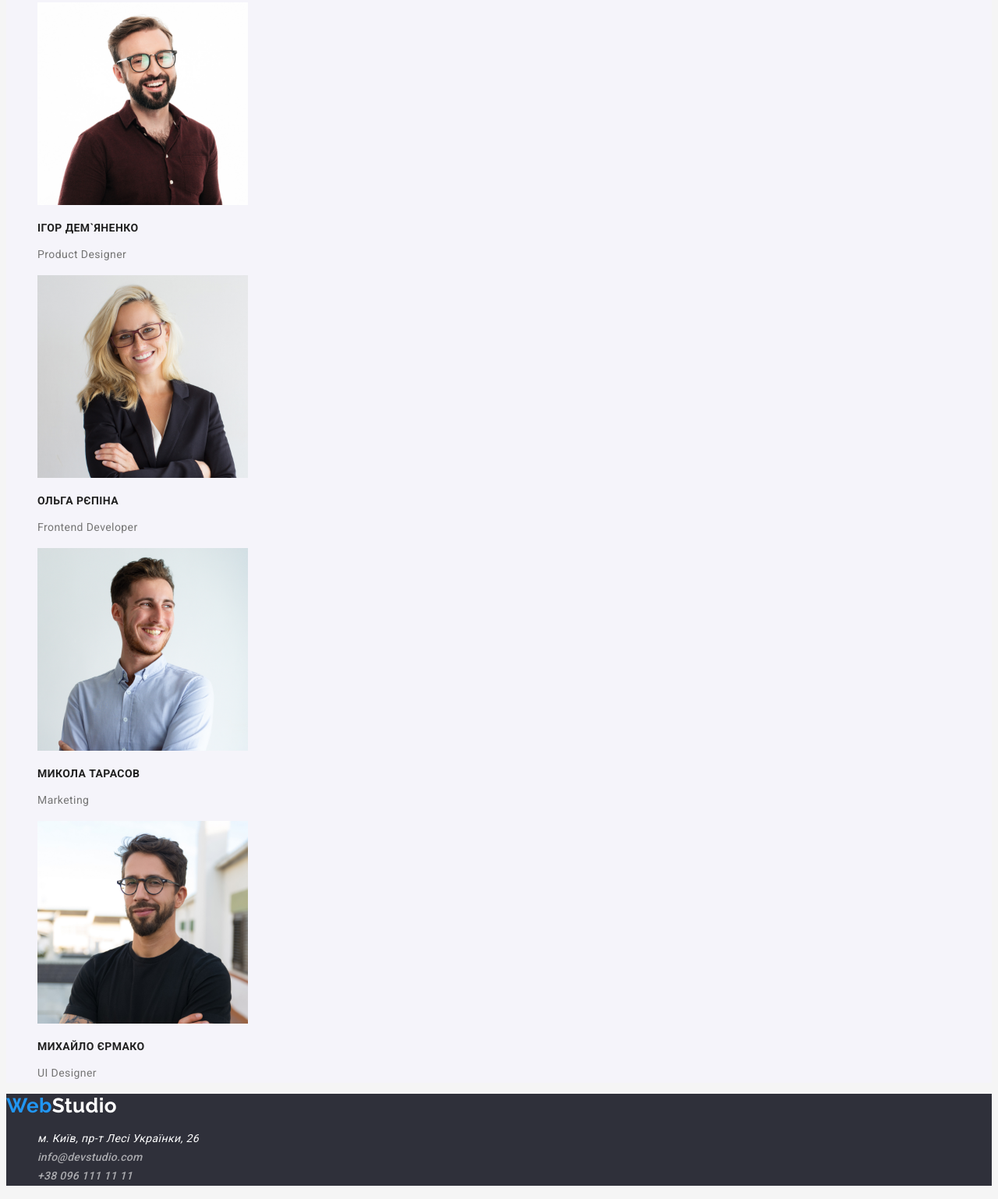
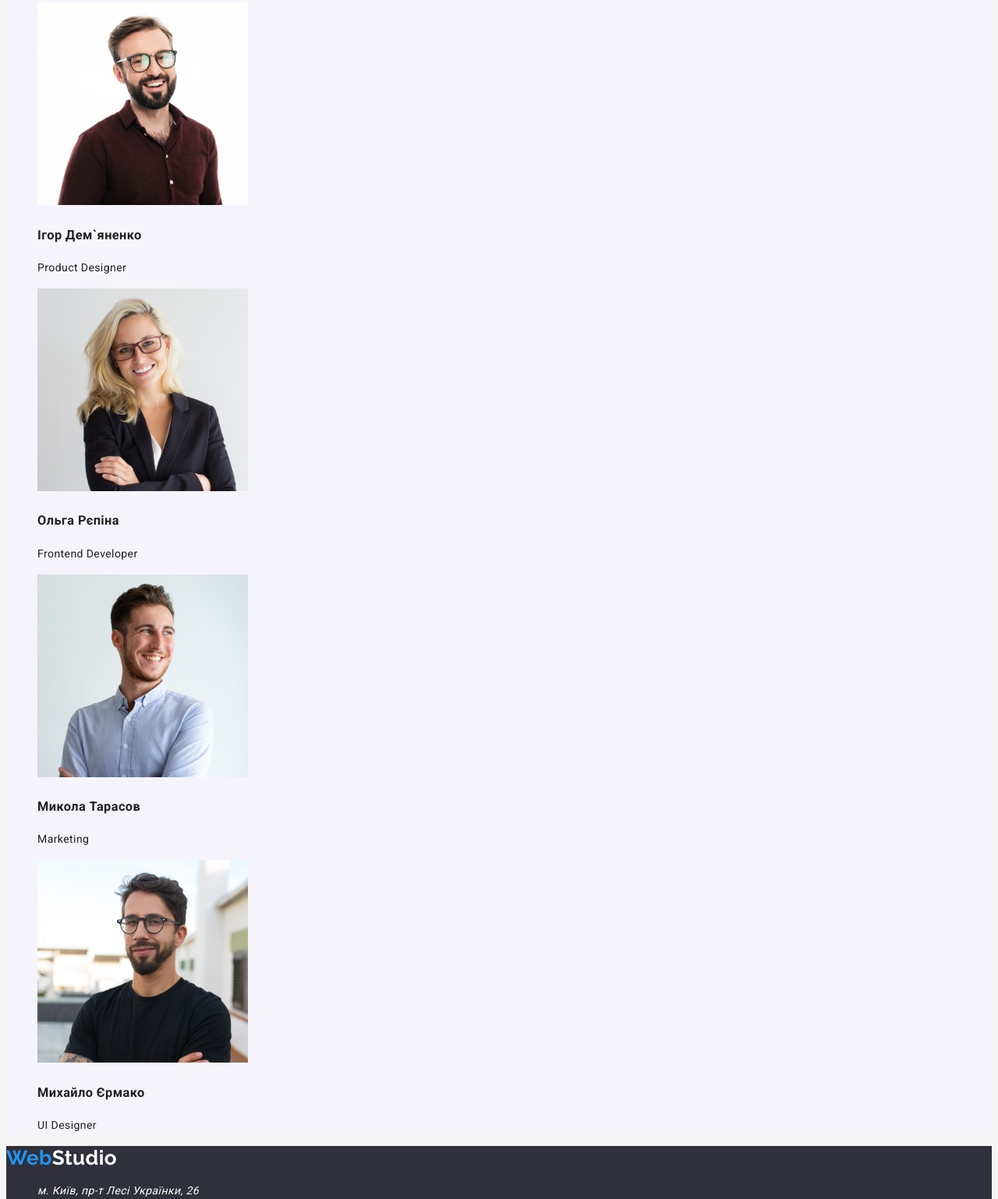
Before and after one commit to SpaceVasyl/goit-markup-hw-02, a plain HTML site: page index.html in a window 1280 px wide. Shown: the part 1864-3402 px from the top of the page at 78% size. Drawn offline with Linux system fonts and the light colour scheme.

Commit message:
Update index.html

```diff
--- a/index.html
+++ b/index.html
@@ -42,7 +42,7 @@
             <button type="button" class="button-kn">Замовити послугу</button>
         </section>
         <section><!--Друга секція - наші переваги  -->
-            <h2>Забезпечимо</h2>
+            <h2 class="hidden">Забезпечимо</h2>
             <ul class="list">
                 <li>
                     <h3 class="sec-sec-head">Увага до деталей</h3>
@@ -75,23 +75,23 @@
             <ul class="list">
                 <li>
                     <img src="./images/img-i-dem.jpg" alt="Ігор Дем'яненко" width="270" height="260">
-                    <h3 class="sec-sec-head">Ігор Дем`яненко</h3>
-                    <p class="sec-sec-page">Product Designer</p>
+                    <h3 class="four-sec-head">Ігор Дем`яненко</h3>
+                    <p class="fourth-sec-page">Product Designer</p>
                 </li>
                 <li>
                     <img src="./images/img-o-rep.jpg" alt="Ольга Рєпіна" width="270" height="260">
-                    <h3 class="sec-sec-head">Ольга Рєпіна</h3>
-                    <p class="sec-sec-page">Frontend Developer</p>
+                    <h3 class="four-sec-head">Ольга Рєпіна</h3>
+                    <p class="fourth-sec-page">Frontend Developer</p>
                 </li>
                 <li>
                     <img src="./images/img-m-tar.jpg" alt="Микола Тарасов" width="270" height="260">
-                    <h3 class="sec-sec-head">Микола Тарасов</h3>
-                    <p class="sec-sec-page">Marketing</p>
+                    <h3 class="four-sec-head">Микола Тарасов</h3>
+                    <p class="fourth-sec-page">Marketing</p>
                 </li>
                 <li>
                     <img src="./images/img-m-yer.jpg" alt="Михайло Єрмаков" width="270" height="260">
-                    <h3 class="sec-sec-head">Михайло Єрмако</h3>
-                    <p class="sec-sec-page">UI Designer</p>
+                    <h3 class="four-sec-head">Михайло Єрмако</h3>
+                    <p class="fourth-sec-page">UI Designer</p>
                 </li>
             </ul>
         </section>
```
